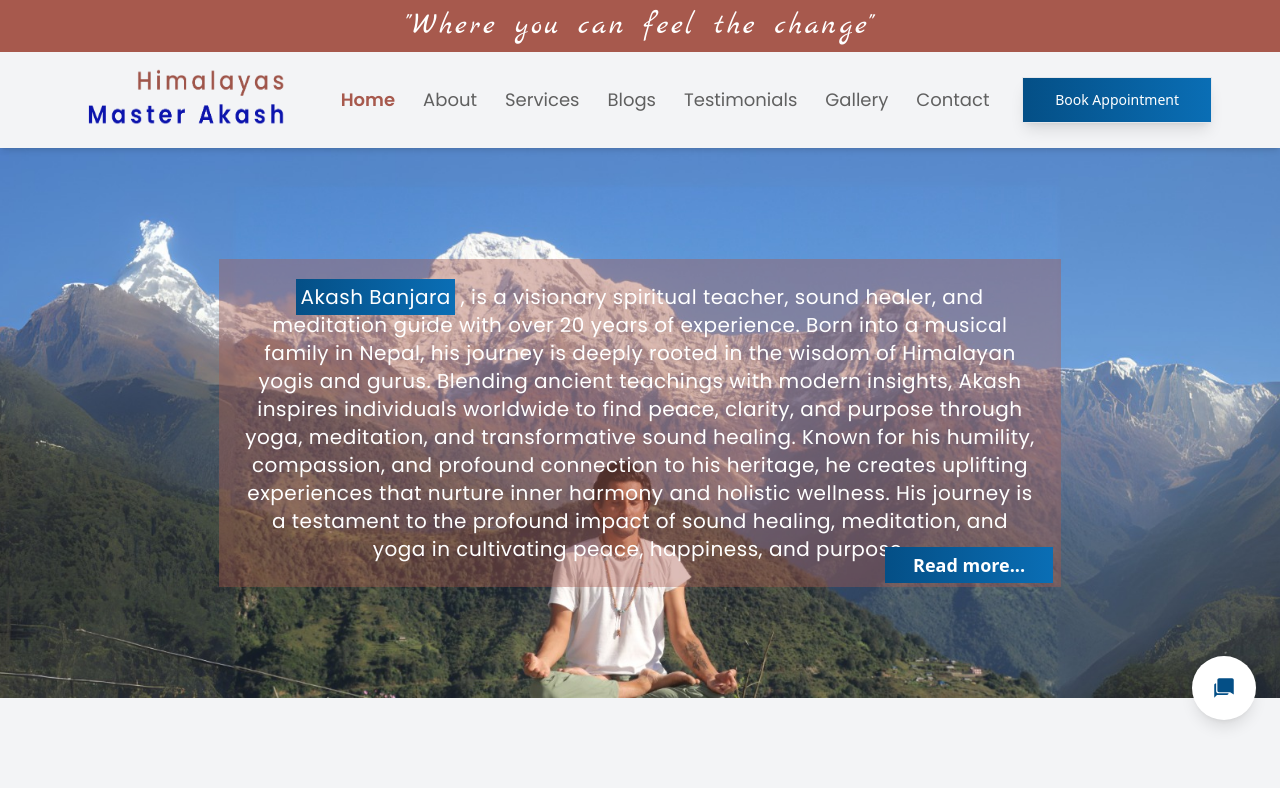
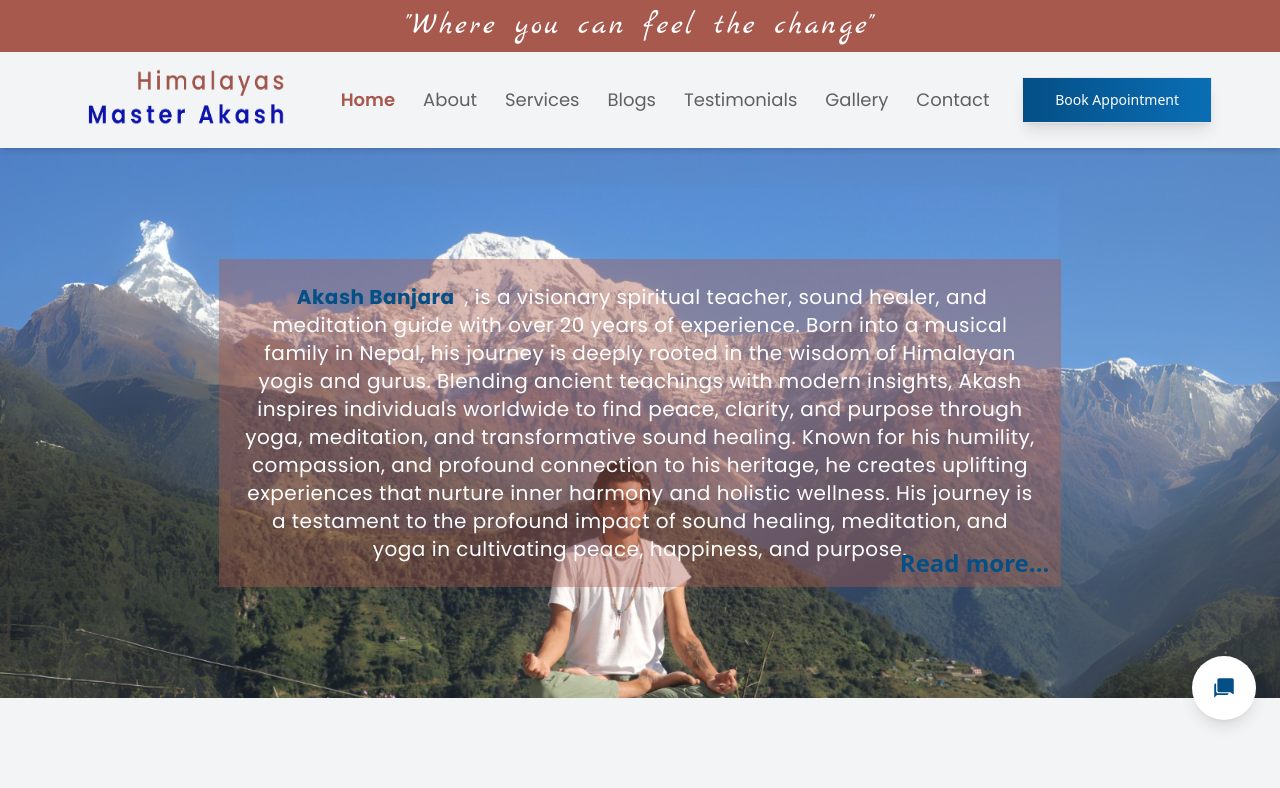
Before and after one commit to shashankapoudel/master-akash-portfolio, a React (Vite) app: page / in a window 1280 px wide. Shown: the top 788 px of the page. Built offline with nearby package versions, Linux system fonts and the light colour scheme.

Commit message:
latest changes

```diff
--- a/src/components/footer.jsx
+++ b/src/components/footer.jsx
@@ -97,7 +97,7 @@ const Footer = () => {
                 </div>
 
                 <div>
-                    <a href='https://www.youtube.com/@Gongmaster_Akash/videos' target="_blank" rel="noopener noreferrer">
+                    <a href='https://www.youtube.com/@Healingmaster_akash' target="_blank" rel="noopener noreferrer">
                         <FaYoutube className=' text-xl md:text-2xl lg:text-2xl text-white hover:scale-125' />
                     </a>
                 </div>
--- a/src/components/socialCard.jsx
+++ b/src/components/socialCard.jsx
@@ -20,7 +20,7 @@ const SocialCard = () => {
                         <FaInstagram className='text-xl md:text-2xl lg:text-3xl text-white transition-transform duration-300  ease-out  hover:scale-125' />
                     </a>
 
-                    <a href='https://www.youtube.com/@Yogi_akash/featured' target="_blank" rel="noopener noreferrer">
+                    <a href='https://www.youtube.com/@Healingmaster_akash' target="_blank" rel="noopener noreferrer">
                         <FaYoutube className='text-xl md:text-2xl lg:text-3xl text-white transition-transform duration-300  ease-out  hover:scale-125' />
                     </a>
                 </div>
--- a/src/pages/homePage.jsx
+++ b/src/pages/homePage.jsx
@@ -152,6 +152,7 @@ const Home = () => {
     const [isHovered, setIsHovered] = useState(false);
     const [direction, setDirection] = useState(1);
     const [showText, setShowText] = useState(true);
+    const navigate = useNavigate()
 
     useEffect(() => {
         let interval;
@@ -238,12 +239,14 @@ const Home = () => {
                                     className="lg:relative text-center w-2/3 bg-[#a7594d] bg-opacity-40 p-6 flex flex-col items-center gap-2"
                                 >
 
-                                    <p className='text-white font-normal font-poppins text-xl tracking-wide cursor-pointer'>
-                                        <span className='p-1 bg-gradient-to-r from-[#044F86] to-[#0A6EB5]'>Akash Banjara</span> , is a visionary spiritual teacher, sound healer, and meditation guide with over 20 years of experience. Born into a musical family in Nepal, his journey is deeply rooted in the wisdom of Himalayan yogis and gurus. Blending ancient teachings with modern insights, Akash inspires individuals worldwide to find peace, clarity, and purpose through yoga, meditation, and transformative sound healing. Known for his humility, compassion, and profound connection to his heritage, he creates uplifting experiences that nurture inner harmony and holistic wellness. His journey is a testament to the profound impact of sound healing, meditation, and yoga in cultivating peace, happiness, and purpose.
+                                    <p
+                                        onClick={() => navigate('/about')}
+                                        className='text-white font-normal font-poppins text-xl tracking-wide cursor-pointer'>
+                                        <span className='p-1 text-[#044F86] text-xl font-bold'>Akash Banjara</span> , is a visionary spiritual teacher, sound healer, and meditation guide with over 20 years of experience. Born into a musical family in Nepal, his journey is deeply rooted in the wisdom of Himalayan yogis and gurus. Blending ancient teachings with modern insights, Akash inspires individuals worldwide to find peace, clarity, and purpose through yoga, meditation, and transformative sound healing. Known for his humility, compassion, and profound connection to his heritage, he creates uplifting experiences that nurture inner harmony and holistic wellness. His journey is a testament to the profound impact of sound healing, meditation, and yoga in cultivating peace, happiness, and purpose.
                                     </p>
 
                                     <a
-                                        className=' absolute right-2  bottom-1 font-bold text-lg w-full lg:w-1/5 text-[#ffffff] bg-gradient-to-r from-[#044F86] to-[#0A6EB5] p-1'
+                                        className=' absolute right-2  bottom-1 font-bold text-2xl text-[#044F86] stroke-red-600  p-1'
                                         href='/about'>Read more...
                                     </a>
 
```
